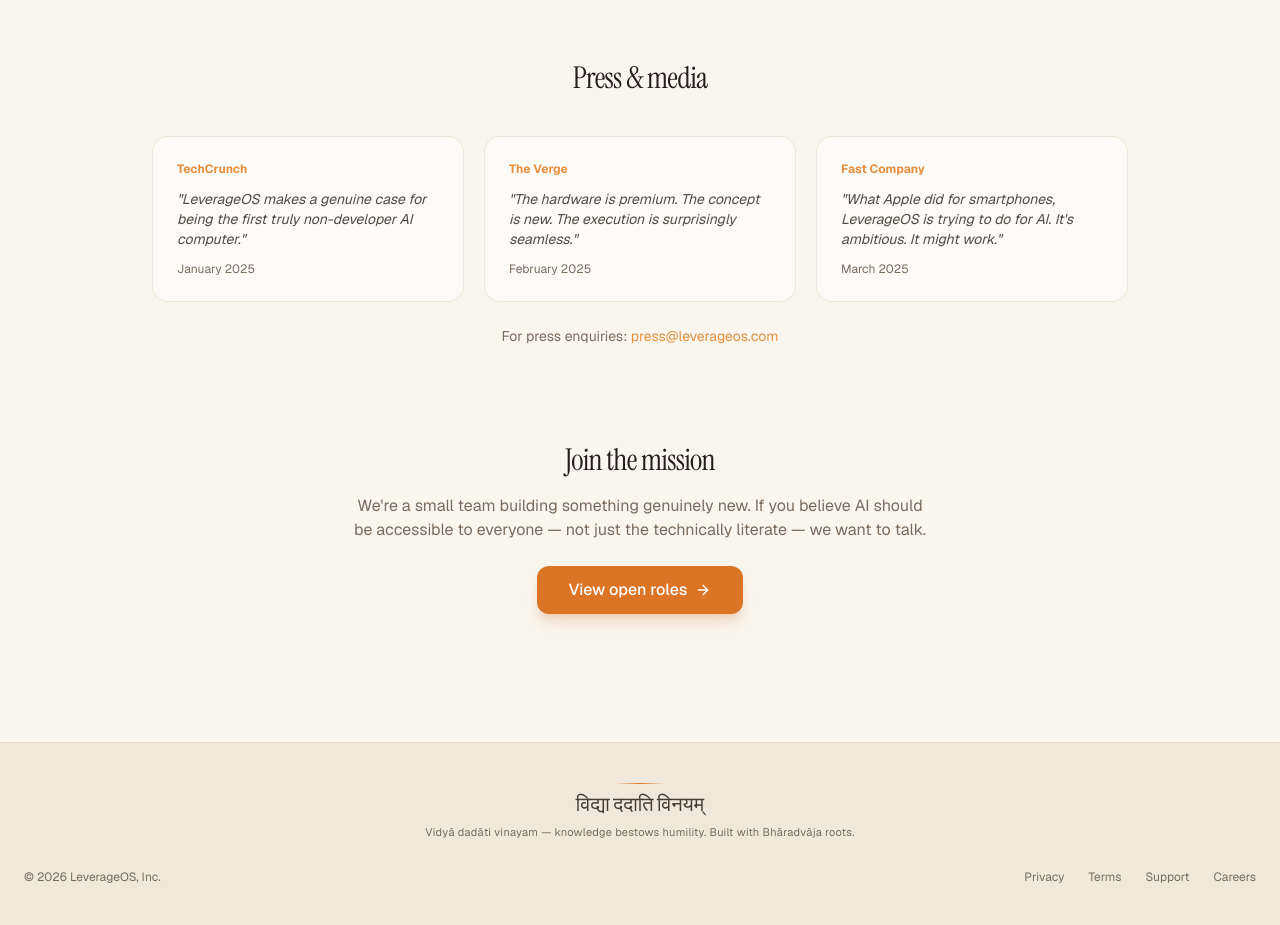
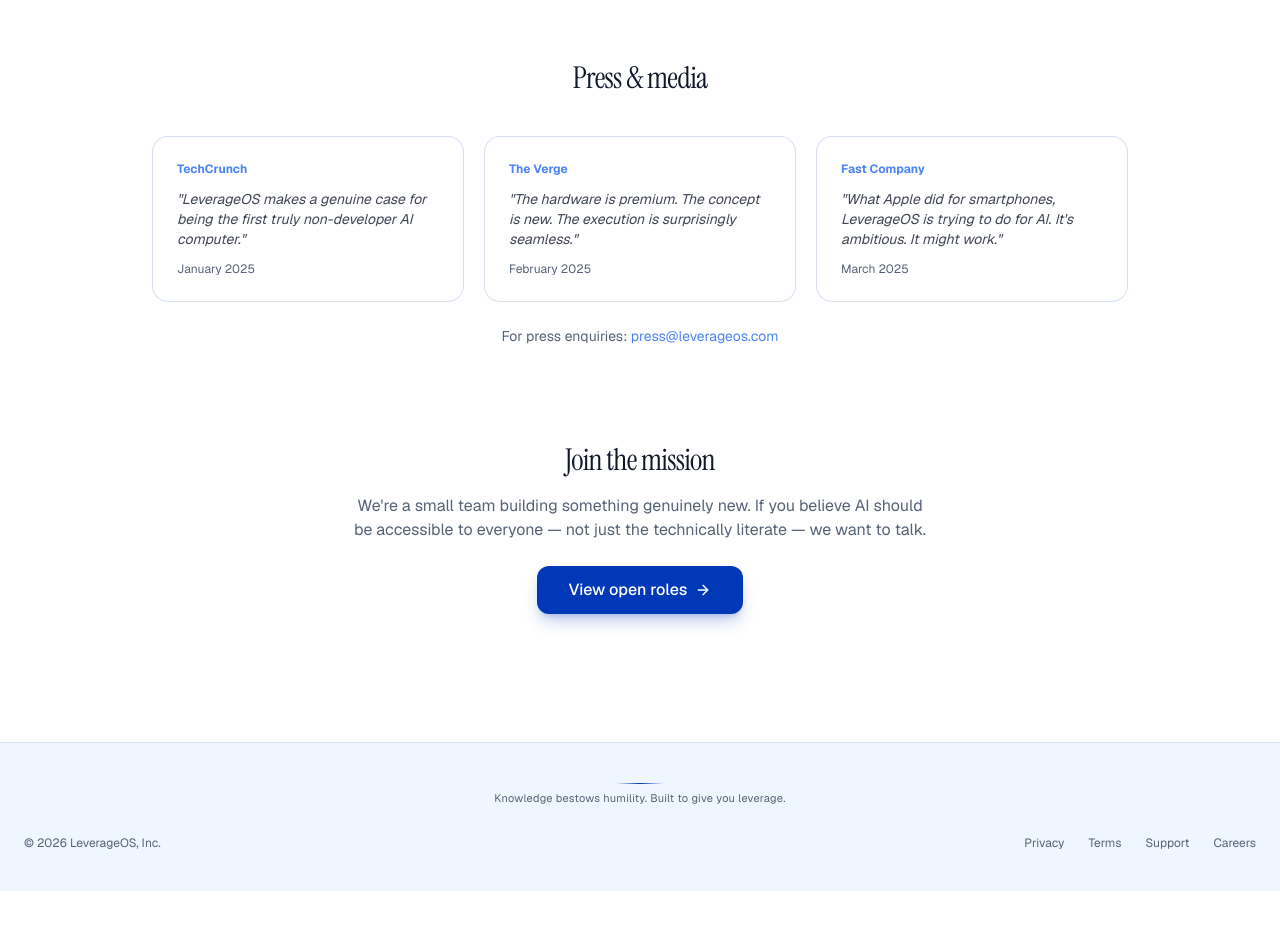
Before and after one commit to spalsh-spec/Kaal, a Next.js app: page /about in a window 1280 px wide. Shown: the part 2400-3325 px from the top of the page. After the commit the page ends 3291 px from the top, so only its background shows below. Built offline with nearby package versions, Linux system fonts and the light colour scheme.

Commit message:
Rebrand site to white + Israeli-flag blue theme; remove Sanskrit footer (English-only)

```diff
--- a/app/globals.css
+++ b/app/globals.css
@@ -6,27 +6,27 @@
 
 @layer base {
   :root {
-    /* Warm cream base — Claude DNA */
-    --background: 40 44% 96%;
-    --foreground: 28 22% 12%;
-    --card: 45 60% 99%;
-    --card-foreground: 28 22% 12%;
-    --popover: 45 60% 99%;
-    --popover-foreground: 28 22% 12%;
-    /* Saffron-clay accent */
-    --primary: 24 73% 52%;
+    /* Clean white base */
+    --background: 0 0% 100%;
+    --foreground: 222 47% 11%;
+    --card: 0 0% 100%;
+    --card-foreground: 222 47% 11%;
+    --popover: 0 0% 100%;
+    --popover-foreground: 222 47% 11%;
+    /* Israeli-flag blue accent (#0038B8) */
+    --primary: 222 100% 36%;
     --primary-foreground: 0 0% 100%;
-    --secondary: 38 40% 90%;
-    --secondary-foreground: 28 28% 18%;
-    --muted: 38 36% 91%;
-    --muted-foreground: 32 13% 42%;
-    --accent: 24 73% 52%;
+    --secondary: 214 100% 97%;
+    --secondary-foreground: 222 47% 18%;
+    --muted: 214 38% 96%;
+    --muted-foreground: 215 16% 40%;
+    --accent: 222 100% 36%;
     --accent-foreground: 0 0% 100%;
     --destructive: 0 72% 51%;
     --destructive-foreground: 0 0% 100%;
-    --border: 36 33% 85%;
-    --input: 36 33% 85%;
-    --ring: 24 73% 52%;
+    --border: 214 32% 90%;
+    --input: 214 32% 90%;
+    --ring: 222 100% 36%;
     --radius: 0.625rem;
     --font-instrument-serif: 'Instrument Serif', Georgia, serif;
   }
@@ -39,22 +39,22 @@
     @apply bg-background text-foreground;
     font-feature-settings: 'rlig' 1, 'calt' 1;
   }
-  ::selection { background: rgba(220,116,38,0.22); }
+  ::selection { background: rgba(0,56,184,0.18); }
   ::-webkit-scrollbar { width: 3px; }
   ::-webkit-scrollbar-track { background: transparent; }
-  ::-webkit-scrollbar-thumb { background: rgba(220,116,38,0.45); border-radius: 9999px; }
+  ::-webkit-scrollbar-thumb { background: rgba(0,56,184,0.45); border-radius: 9999px; }
 }
 
 @layer components {
   .gradient-text {
-    background-image: linear-gradient(135deg, #dc7426 0%, #e8911f 55%, #b9560f 100%);
+    background-image: linear-gradient(135deg, #0038B8 0%, #2f6be0 55%, #0a2a8c 100%);
     -webkit-background-clip: text;
     background-clip: text;
     color: transparent;
   }
   .glass {
-    background-color: rgba(255,255,255,0.55);
-    border: 1px solid rgba(180,140,90,0.18);
+    background-color: rgba(255,255,255,0.65);
+    border: 1px solid rgba(0,56,184,0.16);
     backdrop-filter: blur(10px);
   }
   .section-pad { padding-top: 6rem; padding-bottom: 6rem; }
--- a/components/footer.tsx
+++ b/components/footer.tsx
@@ -11,12 +11,11 @@ export function Footer() {
   return (
     <footer className="bg-secondary border-t border-border px-6 py-10">
       <div className="max-w-screen-xl mx-auto flex flex-col items-center gap-7">
-        {/* Bhardwaj heritage signature */}
+        {/* Signature line */}
         <div className="flex flex-col items-center gap-1.5 text-center">
           <span className="h-px w-12 bg-gradient-to-r from-transparent via-volta-500 to-transparent" />
-          <p lang="sa" className="font-display text-xl text-foreground/85">विद्या ददाति विनयम्</p>
           <p className="text-[11px] tracking-wide text-muted-foreground">
-            Vidyā dadāti vinayam — knowledge bestows humility. Built with Bhāradvāja roots.
+            Knowledge bestows humility. Built to give you leverage.
           </p>
         </div>
 
```
Also changed, not shown: tailwind.config.ts (+17 -17 lines).
